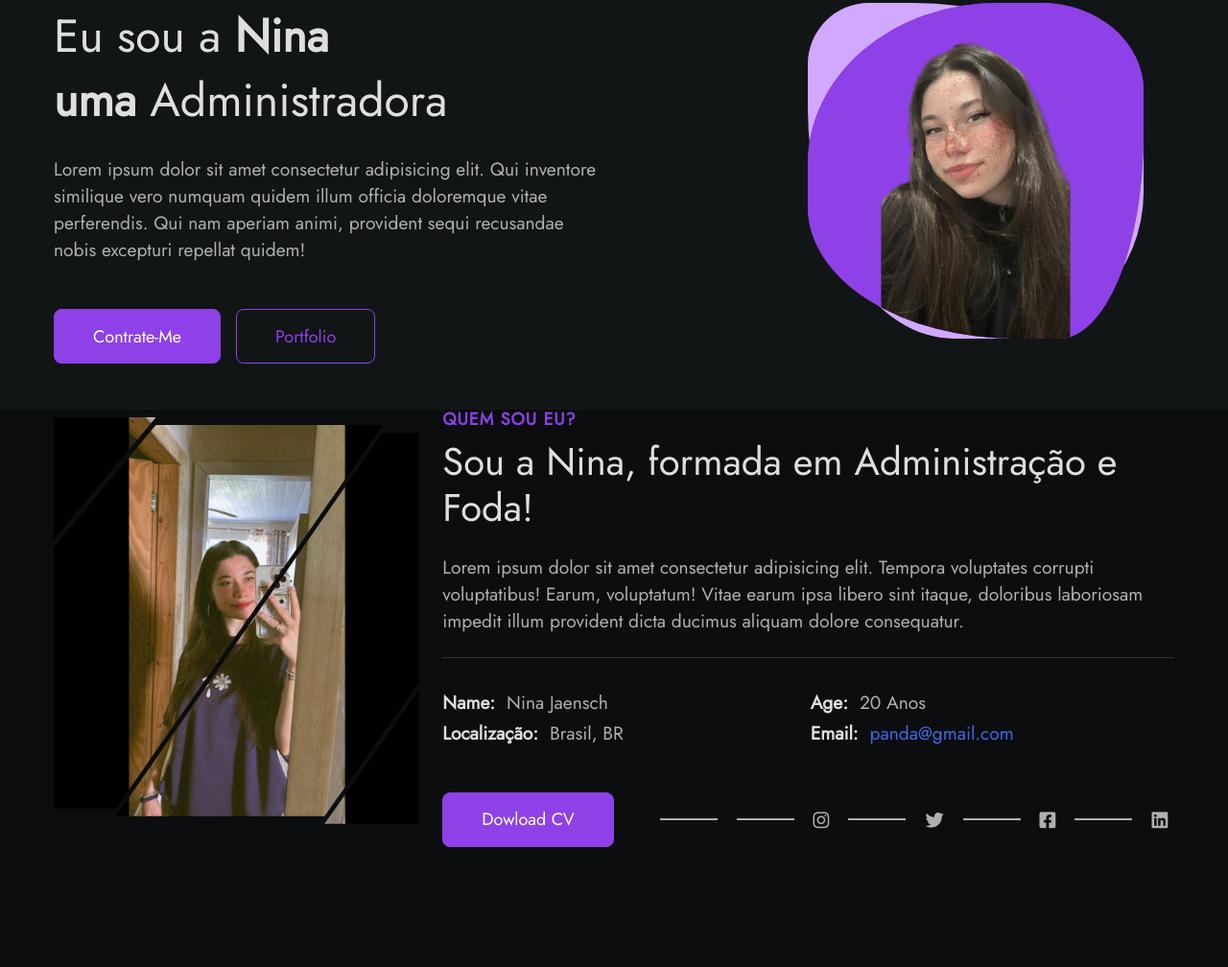
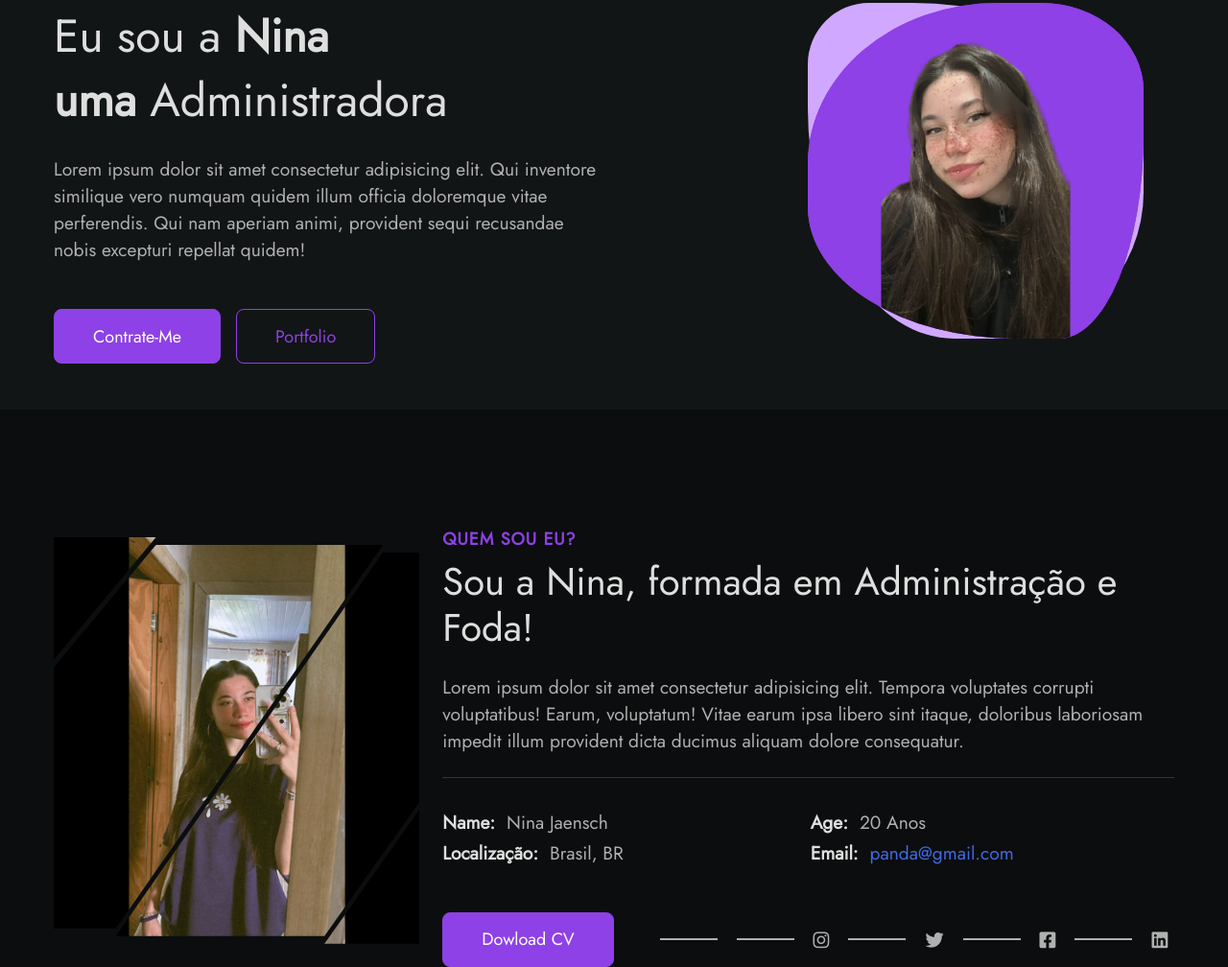
Before and after one commit to VictorPurkott/Projeto2-Portfolio, a plain HTML site: page index.html in a window 1280 px wide. Shown: the part 168-1176 px from the top of the page at 96% size. Before the commit the page ends 1051 px from the top, so only its background shows below. Drawn offline with Linux system fonts and the light colour scheme.

Commit message:
Update styles.css

```diff
--- a/assets/css/styles.css
+++ b/assets/css/styles.css
@@ -97,6 +97,10 @@ img {
 
 .section{
   padding-block: 6rem;
+}
+
+.about__container{
+  padding-top: 125px;
 }
 
 .section__title{
```
